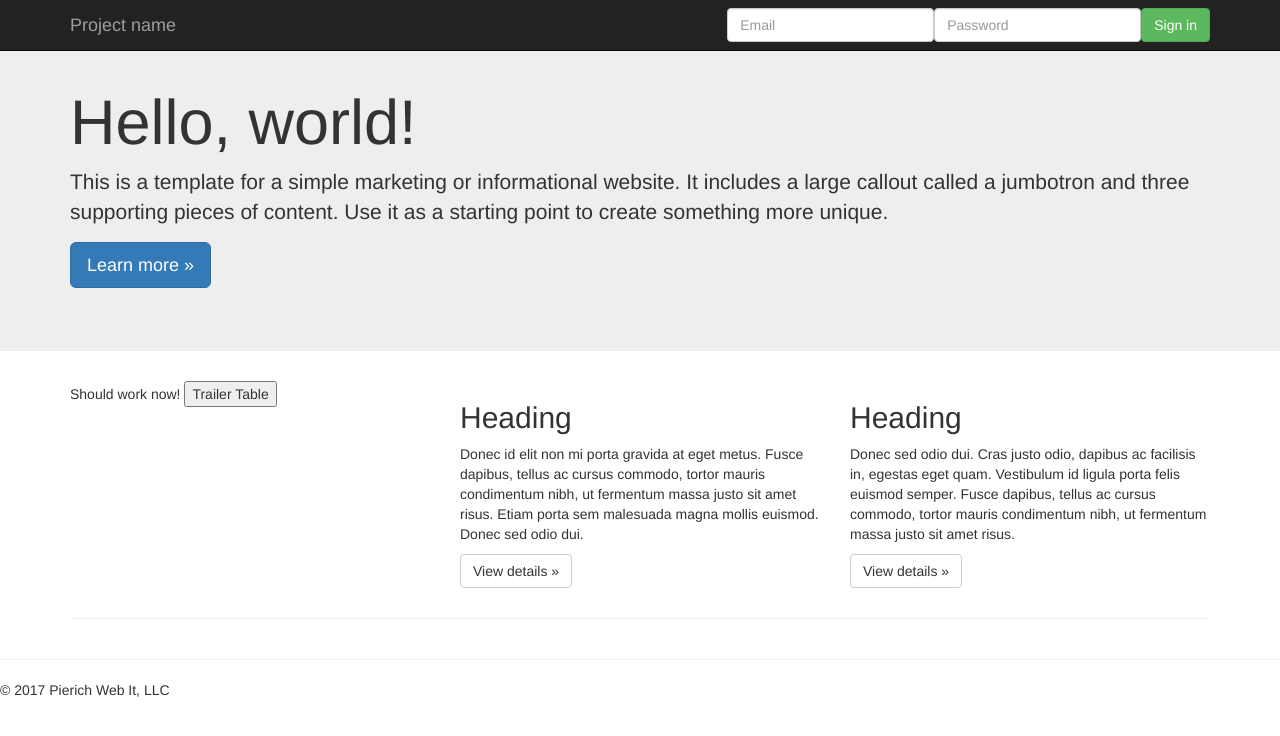
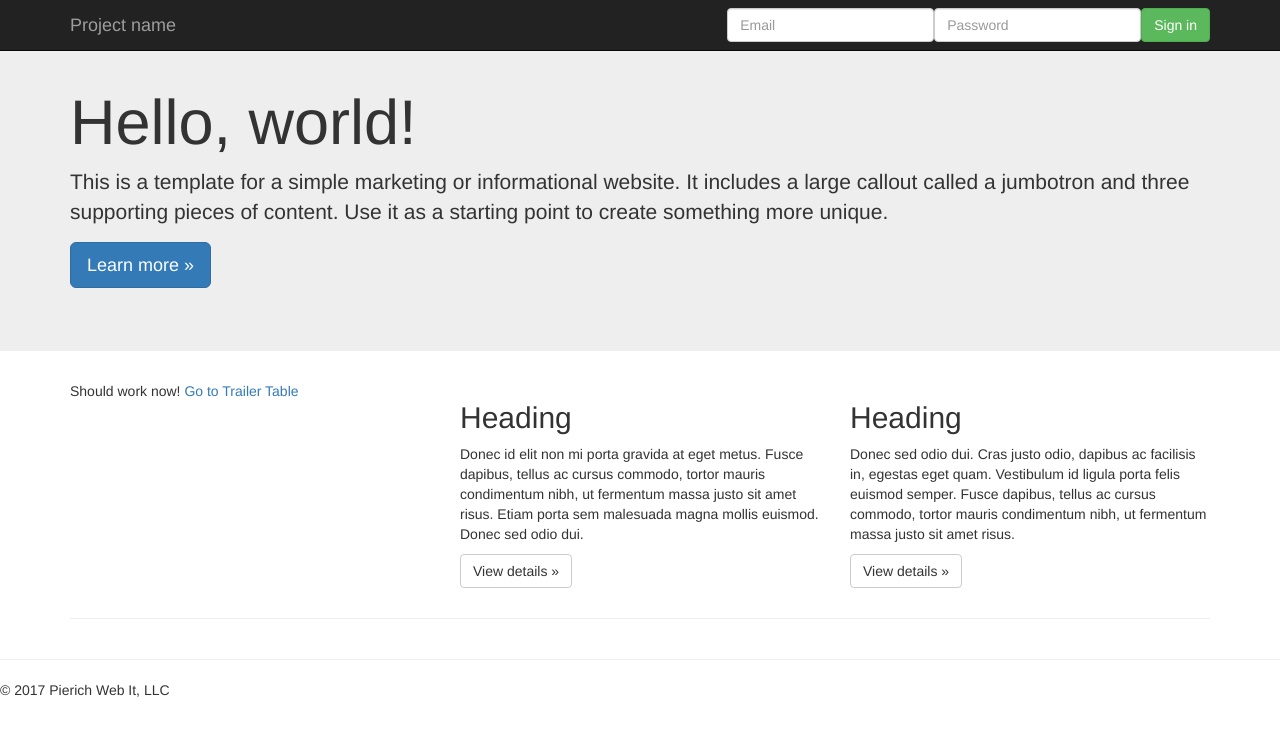
Before and after one commit to WholeCoder/TrailerTracker, an Angular app: page / in a window 1280 px wide. Shown: the top 736 px of the page. Built offline with nearby package versions, Linux system fonts and the light colour scheme; what ng2-bootstrap would draw is missing.

Commit message:
Routing still not working.

```diff
--- a/src/app/app.module.ts
+++ b/src/app/app.module.ts
@@ -6,6 +6,7 @@ import { AlertModule } from 'ng2-bootstrap';
 import { TabsModule } from 'ng2-bootstrap';
 import { MyNewCoonentComponent } from './my-new-coonent/my-new-coonent.component';
 import { RouterModule, Routes } from '@angular/router';
+import {PathLocationStrategy, LocationStrategy, HashLocationStrategy} from '@angular/common';
 
 import { AppComponent } from './app.component';
 import { NavBarComponent } from './nav-bar/nav-bar.component';
@@ -13,24 +14,7 @@ import { TrailerTableComponent } from './trailer-table/trailer-table.component';
 import { DefaultComponentComponent } from './default-component/default-component.component';
 //git push origin [name_of_your_new_branch]
 
-
-
-@NgModule({
-  declarations: [
-    AppComponent,
-    MyNewCoonentComponent,
-    NavBarComponent,
-    TrailerTableComponent,
-    DefaultComponentComponent
-  ],
-  imports: [
-    TabsModule,
-    AlertModule,
-    BrowserModule,
-    FormsModule,
-    HttpModule,
-    RouterModule.forRoot(
-      [
+const appRoutes:Routes =       [
         {
             path: 'trailertable',
             component: TrailerTableComponent,
@@ -48,13 +32,27 @@ import { DefaultComponentComponent } from './default-component/default-component
         },
         {path: '**', component: DefaultComponentComponent,
         outlet: 'main-content'}
-        ]
+      ];
 
 
-    )
+@NgModule({
+  declarations: [
+    AppComponent,
+    MyNewCoonentComponent,
+    NavBarComponent,
+    TrailerTableComponent,
+    DefaultComponentComponent
+  ],
+  imports: [
+    TabsModule,
+    AlertModule,
+    BrowserModule,
+    FormsModule,
+    HttpModule,
+    RouterModule.forRoot(appRoutes)
     // MyNewCoonentComponent
   ],
-  providers: [],
+  providers: [{provide: LocationStrategy, useClass: HashLocationStrategy}],
   bootstrap: [AppComponent]
 })
 export class AppModule { }
--- a/src/app/my-new-coonent/my-new-coonent.component.html
+++ b/src/app/my-new-coonent/my-new-coonent.component.html
@@ -12,7 +12,7 @@
   <div class="row">
     <div class="col-md-4">
       Should work now!
-      <button [routerLink]="trailertable" routerLinkActive="active">Trailer Table</button>
+      <a [routerLink]="[ '/trailertable' ]">Go to Trailer Table</a>
     </div>
     <div class="col-md-4">
       <h2>Heading</h2>
```
